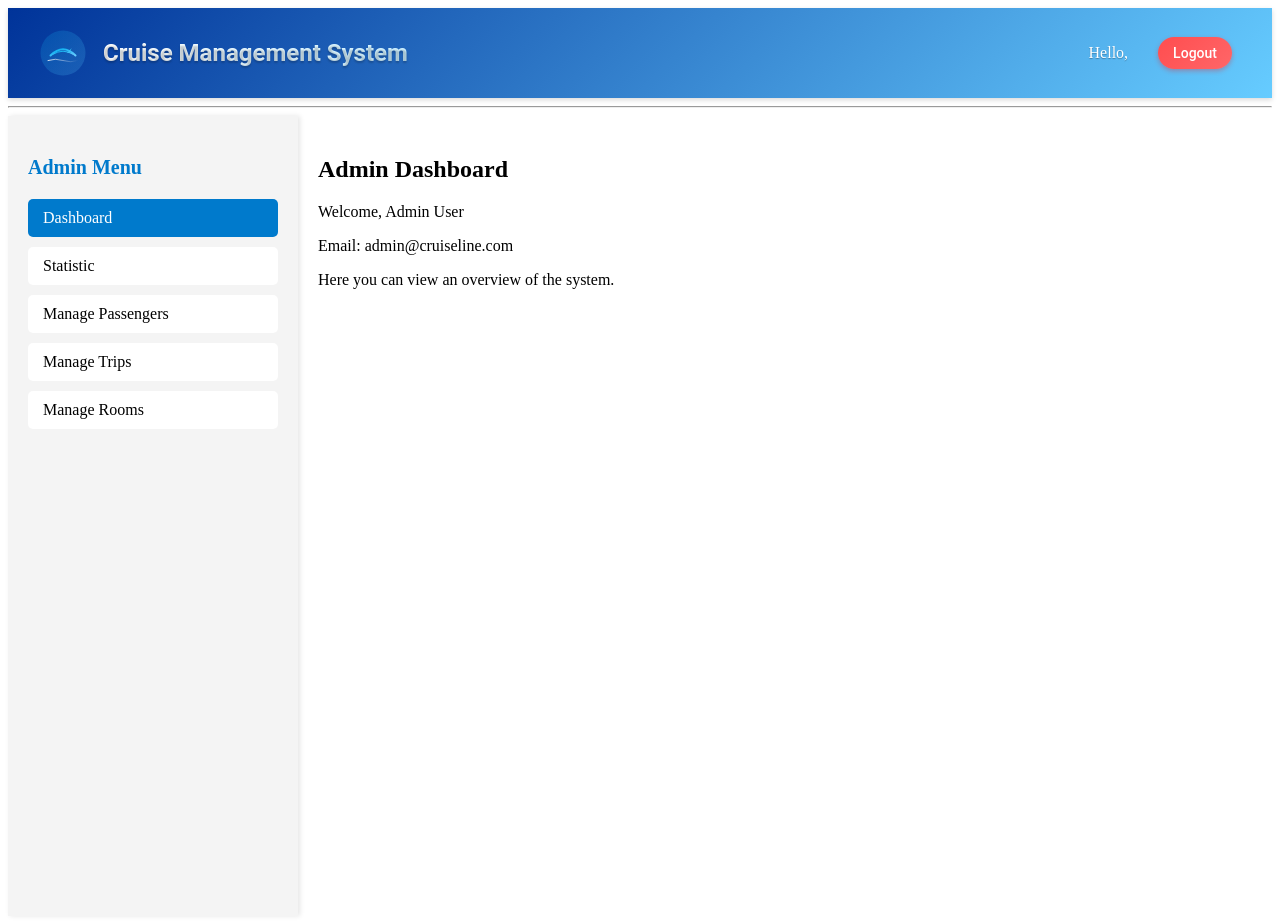
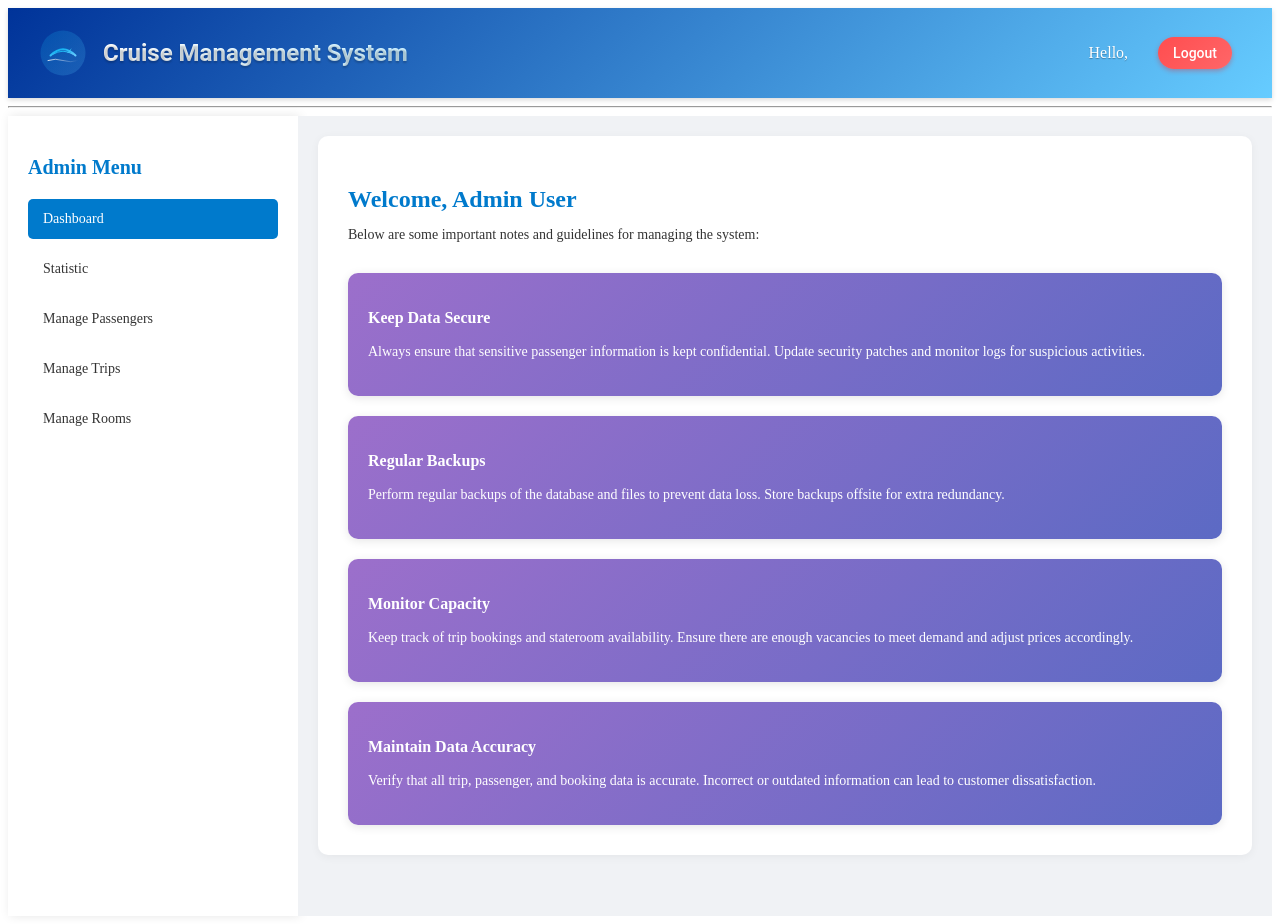
Before and after one commit to XXXG00W0/cruise_website, a Vue app in the folder frontend/: page /#/Board in a window 1280 px wide. Built offline with nearby package versions, Linux system fonts and the light colour scheme.

Commit message:
modified:   frontend/src/components/Admin/Board.vue 	modified:   frontend/vite.config.js

```diff
--- a/frontend/src/components/Admin/Board.vue
+++ b/frontend/src/components/Admin/Board.vue
@@ -1,26 +1,22 @@
 <script setup>
 import { ref, onMounted } from 'vue'
-// 引入 Passenger Management 组件
+// 引入组件
 import PassengerManage from './PassengerManage.vue'
 import RoomManage from './RoomManage.vue'
-import TripManage from './TripManage.vue';
-import Statistic from './Statistic.vue';
+import TripManage from './TripManage.vue'
+import Statistic from './Statistic.vue'
 
-// 当前选中的菜单项
 const activeMenu = ref('dashboard') // 默认显示 Dashboard
 
-// 模拟一些数据
 const adminInfo = ref({
   name: 'Admin User',
   email: 'admin@cruiseline.com'
 })
 
-// 切换菜单项
 function switchMenu(menu) {
   activeMenu.value = menu
 }
 
-// 页面加载时可以初始化一些数据
 onMounted(() => {
   console.log('Admin page loaded')
 })
@@ -46,28 +42,60 @@ onMounted(() => {
     <!-- 主内容区 -->
     <main class="content">
       <!-- Dashboard -->
-      <div v-if="activeMenu === 'dashboard'">
-        <h2>Admin Dashboard</h2>
-        <p>Welcome, {{ adminInfo.name }}</p>
-        <p>Email: {{ adminInfo.email }}</p>
-        <p>Here you can view an overview of the system.</p>
+      <div v-if="activeMenu === 'dashboard'" class="dashboard">
+        <h2 class="dashboard-title">Welcome, {{ adminInfo.name }}</h2>
+        <p class="dashboard-info">Below are some important notes and guidelines for managing the system:</p>
+
+        <div class="note-cards">
+          <div class="note-card">
+            <h3>Keep Data Secure</h3>
+            <p>
+              Always ensure that sensitive passenger information is kept confidential.
+              Update security patches and monitor logs for suspicious activities.
+            </p>
+          </div>
+
+          <div class="note-card">
+            <h3>Regular Backups</h3>
+            <p>
+              Perform regular backups of the database and files to prevent data loss.
+              Store backups offsite for extra redundancy.
+            </p>
+          </div>
+
+          <div class="note-card">
+            <h3>Monitor Capacity</h3>
+            <p>
+              Keep track of trip bookings and stateroom availability.
+              Ensure there are enough vacancies to meet demand and adjust prices accordingly.
+            </p>
+          </div>
+
+          <div class="note-card">
+            <h3>Maintain Data Accuracy</h3>
+            <p>
+              Verify that all trip, passenger, and booking data is accurate.
+              Incorrect or outdated information can lead to customer dissatisfaction.
+            </p>
+          </div>
+        </div>
+      </div>
+
+      <!-- Statistic -->
+      <div v-if="activeMenu === 'Statistic'">
+        <Statistic/>
       </div>
 
       <!-- Manage passengers -->
-      <div v-if="activeMenu === 'Statistic'">
-        <Statistic/> <!-- 引入 Passenger Management   功能 -->
-      </div>
-
-
-      <!-- Manage passengers -->
       <div v-if="activeMenu === 'ManagePassengers'">
-        <PassengerManage /> <!-- 引入 Passenger Management 功能 -->
+        <PassengerManage />
       </div>
 
       <!-- Manage Trips -->
       <div v-if="activeMenu === 'ManageTrips'">
-        <TripManage /> <!-- 引入 Passenger Management 功能 -->
+        <TripManage />
       </div>
+
       <!-- Manage Rooms -->
       <div v-if="activeMenu === 'ManageRooms'">
         <RoomManage />
@@ -77,16 +105,23 @@ onMounted(() => {
 </template>
 
 <style scoped>
+body {
+  margin: 0;
+  font-family: 'Roboto', sans-serif;
+  background: #f0f2f5;
+}
+
 .admin-container {
   display: flex;
   height: 100vh;
+  background: #f0f2f5;
 }
 
 .sidebar {
   width: 250px;
-  background-color: #f4f4f4;
+  background-color: #ffffff;
   padding: 20px;
-  box-shadow: 2px 0 5px rgba(0, 0, 0, 0.1);
+  box-shadow: 2px 0 10px rgba(0, 0, 0, 0.1);
 }
 
 .sidebar-header {
@@ -98,19 +133,23 @@ onMounted(() => {
 .menu {
   list-style: none;
   padding: 0;
+  margin: 0;
 }
 
 .menu li {
-  padding: 10px 15px;
+  padding: 12px 15px;
   margin-bottom: 10px;
   background-color: #fff;
   border-radius: 5px;
   cursor: pointer;
-  transition: background-color 0.3s;
+  transition: all 0.3s;
+  font-size: 14px;
+  color: #333;
+  font-weight: 500;
 }
 
 .menu li:hover {
-  background-color: #eaeaea;
+  background-color: #e8f4fd;
 }
 
 .menu li.active {
@@ -122,5 +161,66 @@ onMounted(() => {
   flex: 1;
   padding: 20px;
   overflow-y: auto;
+  background: #f0f2f5;
+}
+
+.dashboard {
+  max-width: 900px;
+  margin: 0 auto;
+  background: #fff;
+  padding: 30px;
+  border-radius: 10px;
+  box-shadow: 0 2px 10px rgba(0,0,0,0.05);
+}
+
+.dashboard-title {
+  font-size: 24px;
+  font-weight: bold;
+  color: #007acc;
+  margin-bottom: 10px;
+}
+
+.dashboard-subtitle {
+  color: #666;
+  margin-bottom: 20px;
+}
+
+.dashboard-info {
+  color: #333;
+  margin-bottom: 30px;
+  font-size: 14px;
+}
+
+.note-cards {
+  display: flex;
+  flex-wrap: wrap;
+  gap: 20px;
+}
+
+.note-card {
+  background: linear-gradient(135deg, #9c6fcb, #5c6ac4);
+  color: #fff;
+  border-radius: 10px;
+  padding: 20px;
+  flex: 1 1 calc(50% - 20px);
+  box-shadow: 0 2px 10px rgba(0,0,0,0.1);
+  min-width: 200px;
+}
+
+.note-card h3 {
+  font-size: 16px;
+  margin-bottom: 10px;
+  font-weight: bold;
+}
+
+.note-card p {
+  font-size: 14px;
+  line-height: 1.5;
+}
+
+@media(max-width: 600px) {
+  .note-card {
+    flex: 1 1 100%;
+  }
 }
 </style>
--- a/frontend/vite.config.js
+++ b/frontend/vite.config.js
@@ -8,7 +8,7 @@ export default defineConfig({
   server: {
     proxy: {
       '/api': {
-        target: 'http://127.0.0.1:5000',
+        target: 'https://127.0.0.1:5000',
         changeOrigin: true,
         rewrite: (path) => path.replace(/^\/api/, ''),
       },
```
